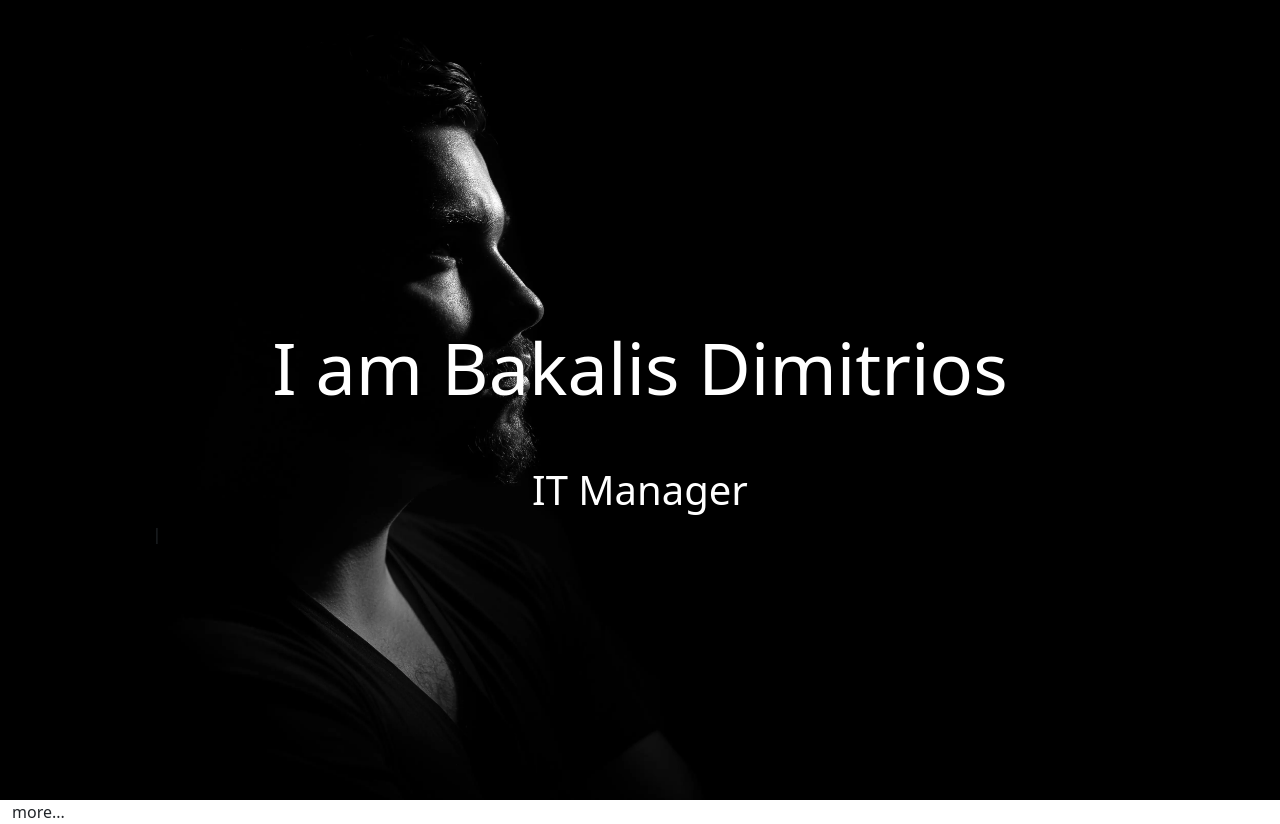
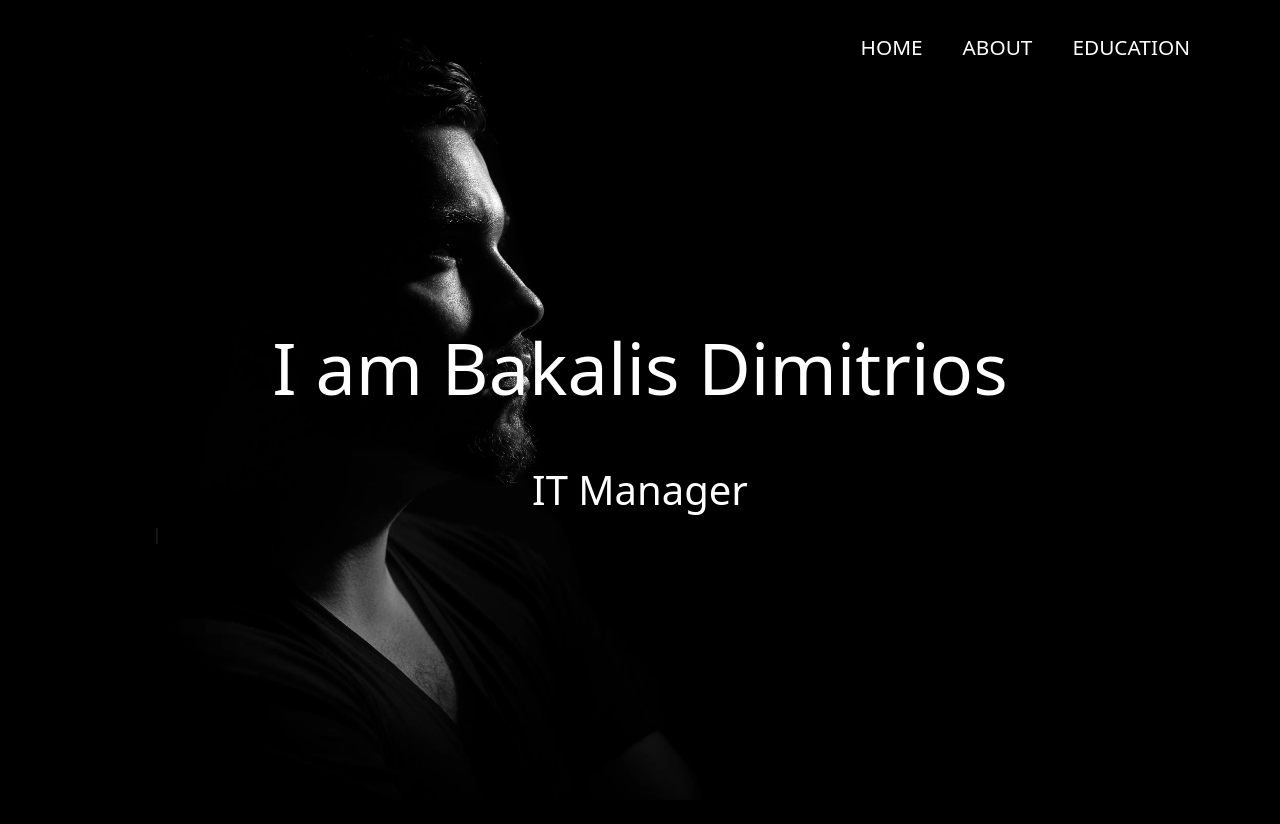
Before and after one commit to dbakalis/portfolio_2023, a PHP site: page / in a window 1280 px wide. After the commit the page ends 761 px from the top, so only its background shows below. Run offline with PHP 8.4, Linux system fonts and the light colour scheme.

Commit message:
Navbar and mobile offcanvas menu

```diff
--- a/assets/css/style.css
+++ b/assets/css/style.css
@@ -6,5 +6,13 @@ h2{font-size: 2.5rem;}
 .h-100vh{height: 100vh;}
 .typed-height{height: 10px;}
 
+/* borders */
+.border-effect-orange{background: linear-gradient(#FF650B, #FF650B) bottom center / 0% 2px no-repeat; transition: 0.3s;}
+.border-effect-orange:hover{background-size: 100% 4px; border-color: transparent !important; opacity: 0.8;}
+
+/* navbar */
+.bg-nav{background-color: transparent;}
+.nav-link{font-size: 1.3rem; opacity: 1;}
+
 /* hero */
 .bg-hero-portrait{background-image: url(../../assets/img/hero_portrait.webp); background-repeat: no-repeat; background-size: cover; background-position: center center;}
--- a/index.html
+++ b/index.html
@@ -13,8 +13,68 @@
     <body>
         <div class="container-fluid" data-layout="container">
 
+            <!-- navbar + mobile offcanvas menu -->
+            <div class="container fixed-top">
+
+                <!-- burger icon -->
+                <div class="col-1 d-block d-lg-none px-0 d-flex text-center">
+                    <span class="cursor-pointer" data-bs-toggle="offcanvas" data-bs-target="#offcanvasMobileMenu">test</span>
+                </div>
+
+                <!-- mobile offcanvas menu -->
+                <div class="offcanvas offcanvas-start" id="offcanvasMobileMenu" tabindex="-1">
+
+                    <!-- offcanvas header and close button -->
+                    <div class="offcanvas-header">
+                        <h5 class="offcanvas-title">Menu</h5>
+                        <button class="btn-close text-reset" data-bs-dismiss="offcanvas" aria-label="menuButton" aria-labelledby="menuButton"></button>
+                    </div>
+
+                    <!-- offcanvas body contntets -->
+                    <div class="offcanvas-body">
+                        <div class="row g-3">
+                            <div class="col-12">
+                                <a href="#hero" class="text-dark text-decoration-none">HOME</a>
+                            </div>
+
+                            <div class="col-12">
+                                <a href="#about" class="text-dark text-decoration-none">ABOUT</a>
+                            </div>
+
+                            <div class="col-12">
+                                <a href="#education" class="text-dark text-decoration-none">EDUCATION</a>
+                            </div>
+                        </div>
+                    </div>
+
+                </div>
+
+                <!-- navbar -->
+                <nav class="navbar navbar-expand-lg d-none d-lg-block bg-nav py-4">
+                    <ul class="navbar-nav flex-wrap justify-content-end gap-4">
+
+                        <!-- hero -->
+                        <li class="nav-item">
+                            <a class="nav-link text-wrap text-white border-effect-orange" href="#hero">HOME</a>
+                        </li>
+
+                        <!-- about -->
+                        <li class="nav-item">
+                            <a class="nav-link text-wrap text-white border-effect-orange" href="#about">ABOUT</a>
+                        </li>
+
+                        <!-- education -->
+                        <li class="nav-item">
+                            <a class="nav-link text-wrap text-white border-effect-orange" href="#education">EDUCATION</a>
+                        </li>
+
+                    </ul>
+                </nav>
+
+            </div>
+
             <!-- hero section -->
-            <div class="row">
+            <div class="row" id="hero">
                 <div class="col-12 h-100vh bg-hero-portrait d-flex justify-content-center align-items-center">
                     <div class="row">
                         <div class="col-12 mb-5">
@@ -30,10 +90,6 @@
                 </div>
             </div>
 
-
-
-            more...
-
         </div>
 
         <!-- scripts -->
```
